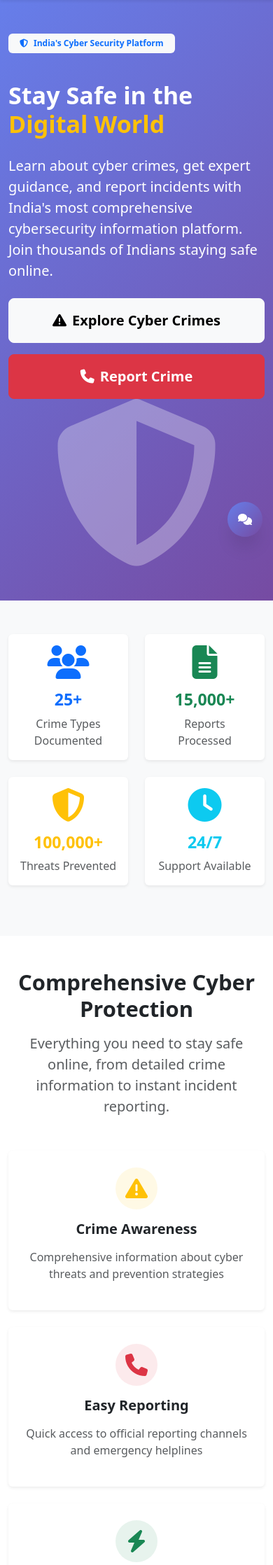
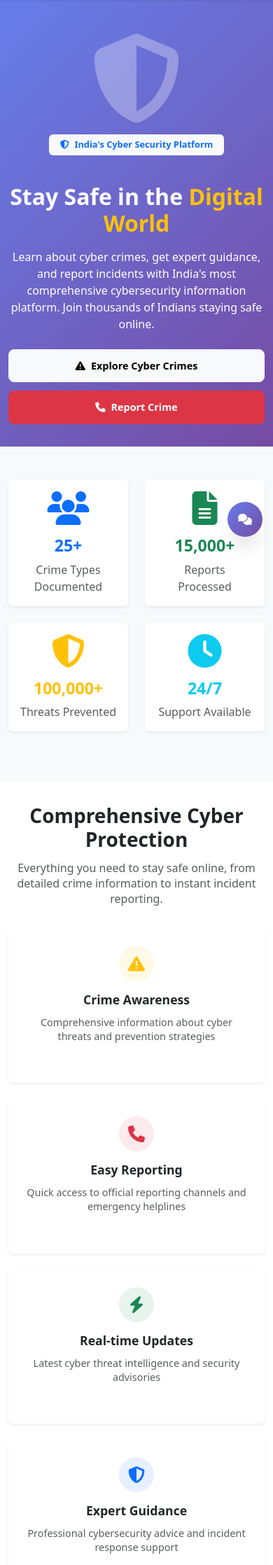
Before and after one commit to raorajnish/Cysafe, a Django app: page / in a window 390 px wide. Shown: the part 62-2298 px from the top of the page at 70% size. Run offline with Django 5.2, Linux system fonts and the light colour scheme; data that the repository does not hold is empty.

Commit message:
responsive for mobile

```diff
--- a/templates/main/home.html
+++ b/templates/main/home.html
@@ -2,37 +2,173 @@
 
 {% block title %}CySafe - India's Cybersecurity Platform{% endblock %}
 
+{% block extra_css %}
+<style>
+    /* Mobile-specific hero section styles */
+    @media (max-width: 767px) {
+        .hero-section {
+            padding: 2rem 0 !important;
+        }
+
+        .hero-badge {
+            font-size: 0.8rem !important;
+            padding: 0.5rem 1rem !important;
+            margin-bottom: 1rem !important;
+        }
+
+        .hero-title {
+            font-size: 2rem !important;
+            line-height: 1.2 !important;
+            margin-bottom: 1rem !important;
+        }
+
+        .hero-description {
+            font-size: 1rem !important;
+            line-height: 1.5 !important;
+            margin-bottom: 1.5rem !important;
+        }
+
+        .hero-buttons {
+            gap: 0.75rem !important;
+        }
+
+        .hero-btn {
+            padding: 0.75rem 1.5rem !important;
+            font-size: 0.9rem !important;
+        }
+
+        .hero-icon {
+            font-size: 8rem !important;
+            margin-top: 1rem !important;
+        }
+
+        .hero-row {
+            text-align: center !important;
+        }
+
+        .hero-content {
+            order: 2 !important;
+        }
+
+        .hero-visual {
+            order: 1 !important;
+            margin-bottom: 1rem !important;
+        }
+    }
+
+    /* Tablet adjustments */
+    @media (min-width: 768px) and (max-width: 991px) {
+        .hero-section {
+            padding: 3rem 0 !important;
+        }
+
+        .hero-title {
+            font-size: 2.5rem !important;
+        }
+
+        .hero-icon {
+            font-size: 12rem !important;
+        }
+    }
+
+    /* Mobile-specific features section styles */
+    @media (max-width: 767px) {
+        .features-section {
+            padding: 2rem 0 !important;
+        }
+
+        .features-header {
+            margin-bottom: 2rem !important;
+        }
+
+        .features-title {
+            font-size: 1.75rem !important;
+            margin-bottom: 0.75rem !important;
+        }
+
+        .features-subtitle {
+            font-size: 1rem !important;
+            line-height: 1.4 !important;
+        }
+
+        .feature-card {
+            margin-bottom: 1rem !important;
+        }
+
+        .feature-icon {
+            width: 50px !important;
+            height: 50px !important;
+            margin-bottom: 1rem !important;
+        }
+
+        .feature-icon i {
+            font-size: 1.5rem !important;
+        }
+
+        .feature-title {
+            font-size: 1.1rem !important;
+            margin-bottom: 0.75rem !important;
+        }
+
+        .feature-description {
+            font-size: 0.9rem !important;
+            line-height: 1.4 !important;
+        }
+
+        .feature-card .card-body {
+            padding: 1.5rem !important;
+        }
+    }
+
+    /* Tablet adjustments for features */
+    @media (min-width: 768px) and (max-width: 991px) {
+        .features-section {
+            padding: 3rem 0 !important;
+        }
+
+        .features-title {
+            font-size: 2rem !important;
+        }
+
+        .feature-icon {
+            width: 55px !important;
+            height: 55px !important;
+        }
+    }
+</style>
+{% endblock %}
+
 {% block content %}
 <!-- Hero Section -->
-<section class="bg-gradient-primary text-white py-5">
+<section class="bg-gradient-primary text-white py-5 hero-section">
     <div class="container">
-        <div class="row align-items-center">
-            <div class="col-lg-6">
+        <div class="row align-items-center hero-row">
+            <div class="col-lg-6 hero-content">
                 <div class="mb-4">
-                    <span class="badge bg-light text-primary px-3 py-2 mb-3">
+                    <span class="badge bg-light text-primary px-3 py-2 mb-3 hero-badge">
                         <i class="fas fa-shield-alt me-2"></i>India's Cyber Security Platform
                     </span>
                 </div>
-                <h1 class="display-4 fw-bold mb-4">
+                <h1 class="display-4 fw-bold mb-4 hero-title">
                     Stay Safe in the
                     <span class="text-warning">Digital World</span>
                 </h1>
-                <p class="lead mb-4">
+                <p class="lead mb-4 hero-description">
                     Learn about cyber crimes, get expert guidance, and report incidents with India's most comprehensive
                     cybersecurity information platform. Join thousands of Indians staying safe online.
                 </p>
-                <div class="d-flex flex-column flex-sm-row gap-3">
-                    <a href="{% url 'cyber_crimes' %}" class="btn btn-light btn-lg px-4 py-3 fw-semibold hover-scale">
+                <div class="d-flex flex-column flex-sm-row gap-3 hero-buttons">
+                    <a href="{% url 'cyber_crimes' %}" class="btn btn-light btn-lg px-4 py-3 fw-semibold hover-scale hero-btn">
                         <i class="fas fa-exclamation-triangle me-2"></i>Explore Cyber Crimes
                     </a>
-                    <a href="{% url 'report_crime' %}" class="btn btn-danger btn-lg px-4 py-3 fw-semibold hover-scale">
+                    <a href="{% url 'report_crime' %}" class="btn btn-danger btn-lg px-4 py-3 fw-semibold hover-scale hero-btn">
                         <i class="fas fa-phone me-2"></i>Report Crime
                     </a>
                 </div>
             </div>
-            <div class="col-lg-6">
+            <div class="col-lg-6 hero-visual">
                 <div class="text-center">
-                    <i class="fas fa-shield-alt" style="font-size: 15rem; opacity: 0.3;"></i>
+                    <i class="fas fa-shield-alt hero-icon" style="font-size: 15rem; opacity: 0.3;"></i>
                 </div>
             </div>
         </div>
@@ -84,11 +220,11 @@
 </section>
 
 <!-- Features Section -->
-<section class="py-5">
+<section class="py-5 features-section">
     <div class="container">
-        <div class="text-center mb-5">
-            <h2 class="display-5 fw-bold mb-3">Comprehensive Cyber Protection</h2>
-            <p class="lead text-muted">
+        <div class="text-center mb-5 features-header">
+            <h2 class="display-5 fw-bold mb-3 features-title">Comprehensive Cyber Protection</h2>
+            <p class="lead text-muted features-subtitle">
                 Everything you need to stay safe online, from detailed crime information
                 to instant incident reporting.
             </p>
@@ -96,46 +232,46 @@
 
         <div class="row g-4">
             <div class="col-lg-3 col-md-6">
-                <div class="card border-0 shadow-sm h-100 hover-scale">
+                <div class="card border-0 shadow-sm h-100 hover-scale feature-card">
                     <div class="card-body text-center p-4">
-                        <div class="bg-warning bg-opacity-10 rounded-circle d-inline-flex align-items-center justify-content-center mb-3" style="width: 60px; height: 60px;">
+                        <div class="bg-warning bg-opacity-10 rounded-circle d-inline-flex align-items-center justify-content-center mb-3 feature-icon" style="width: 60px; height: 60px;">
                             <i class="fas fa-exclamation-triangle fa-2x text-warning"></i>
                         </div>
-                        <h5 class="fw-bold mb-3">Crime Awareness</h5>
-                        <p class="text-muted">Comprehensive information about cyber threats and prevention strategies</p>
+                        <h5 class="fw-bold mb-3 feature-title">Crime Awareness</h5>
+                        <p class="text-muted feature-description">Comprehensive information about cyber threats and prevention strategies</p>
                     </div>
                 </div>
             </div>
             <div class="col-lg-3 col-md-6">
-                <div class="card border-0 shadow-sm h-100 hover-scale">
+                <div class="card border-0 shadow-sm h-100 hover-scale feature-card">
                     <div class="card-body text-center p-4">
-                        <div class="bg-danger bg-opacity-10 rounded-circle d-inline-flex align-items-center justify-content-center mb-3" style="width: 60px; height: 60px;">
+                        <div class="bg-danger bg-opacity-10 rounded-circle d-inline-flex align-items-center justify-content-center mb-3 feature-icon" style="width: 60px; height: 60px;">
                             <i class="fas fa-phone fa-2x text-danger"></i>
                         </div>
-                        <h5 class="fw-bold mb-3">Easy Reporting</h5>
-                        <p class="text-muted">Quick access to official reporting channels and emergency helplines</p>
+                        <h5 class="fw-bold mb-3 feature-title">Easy Reporting</h5>
+                        <p class="text-muted feature-description">Quick access to official reporting channels and emergency helplines</p>
                     </div>
                 </div>
             </div>
             <div class="col-lg-3 col-md-6">
-                <div class="card border-0 shadow-sm h-100 hover-scale">
+                <div class="card border-0 shadow-sm h-100 hover-scale feature-card">
                     <div class="card-body text-center p-4">
-                        <div class="bg-success bg-opacity-10 rounded-circle d-inline-flex align-items-center justify-content-center mb-3" style="width: 60px; height: 60px;">
+                        <div class="bg-success bg-opacity-10 rounded-circle d-inline-flex align-items-center justify-content-center mb-3 feature-icon" style="width: 60px; height: 60px;">
                             <i class="fas fa-bolt fa-2x text-success"></i>
                         </div>
-                        <h5 class="fw-bold mb-3">Real-time Updates</h5>
-                        <p class="text-muted">Latest cyber threat intelligence and security advisories</p>
+                        <h5 class="fw-bold mb-3 feature-title">Real-time Updates</h5>
+                        <p class="text-muted feature-description">Latest cyber threat intelligence and security advisories</p>
                     </div>
                 </div>
             </div>
             <div class="col-lg-3 col-md-6">
-                <div class="card border-0 shadow-sm h-100 hover-scale">
+                <div class="card border-0 shadow-sm h-100 hover-scale feature-card">
                     <div class="card-body text-center p-4">
-                        <div class="bg-primary bg-opacity-10 rounded-circle d-inline-flex align-items-center justify-content-center mb-3" style="width: 60px; height: 60px;">
+                        <div class="bg-primary bg-opacity-10 rounded-circle d-inline-flex align-items-center justify-content-center mb-3 feature-icon" style="width: 60px; height: 60px;">
                             <i class="fas fa-shield-alt fa-2x text-primary"></i>
                         </div>
-                        <h5 class="fw-bold mb-3">Expert Guidance</h5>
-                        <p class="text-muted">Professional cybersecurity advice and incident response support</p>
+                        <h5 class="fw-bold mb-3 feature-title">Expert Guidance</h5>
+                        <p class="text-muted feature-description">Professional cybersecurity advice and incident response support</p>
                     </div>
                 </div>
             </div>
```
